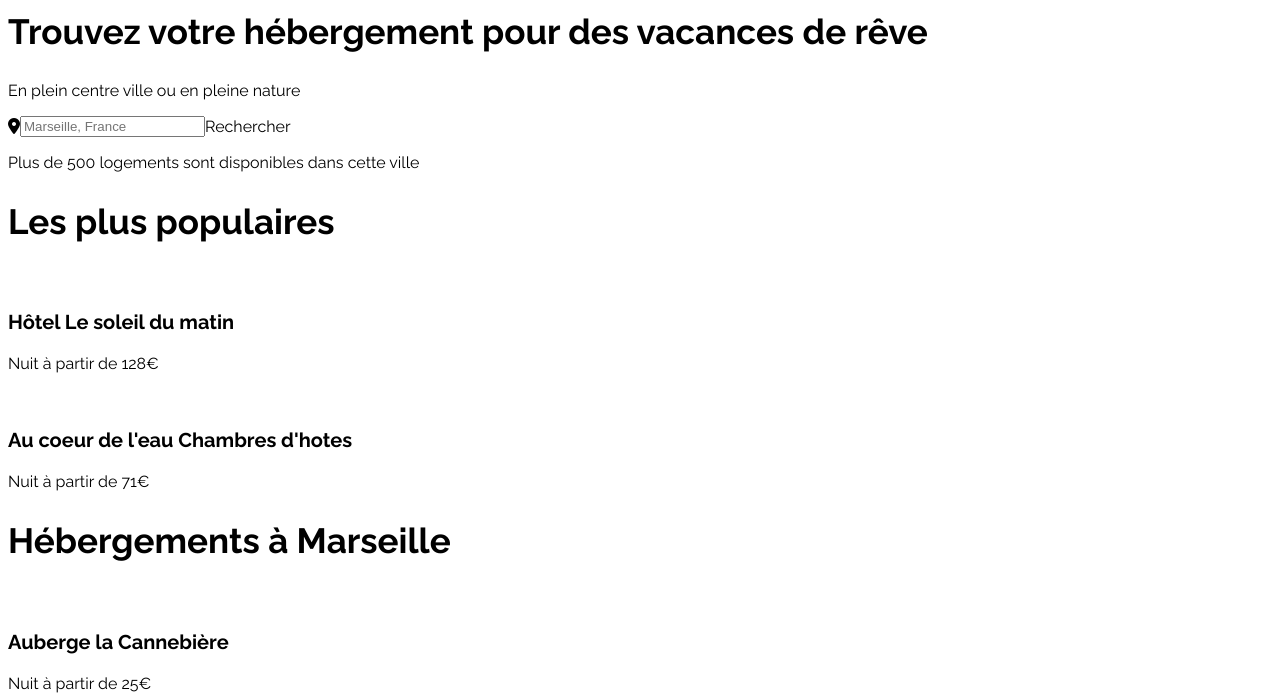
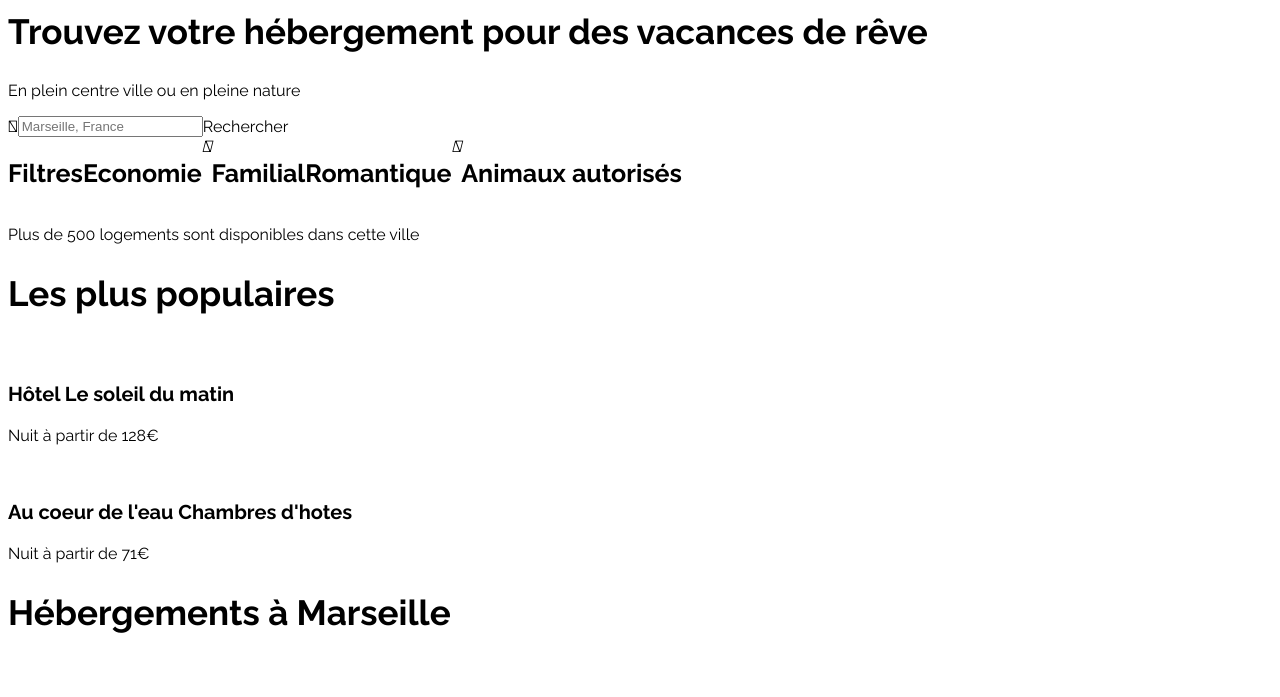
Before and after one commit to Kepoulpe/NicolasMoreno_2_06102021, a plain HTML site: page index.html in a window 1280 px wide. Shown: the part 103-800 px from the top of the page. Drawn offline with Linux system fonts and the light colour scheme.

Commit message:
update filter and flex positioning

```diff
--- a/index.html
+++ b/index.html
@@ -3,10 +3,10 @@
 <head>
     <meta charset="UTF-8">
     <link rel="stylesheet" href="styles.css"/>
+    <link rel="stylesheet" href="https://cdn.jsdelivr.net/npm/@fortawesome/fontawesome-free@5.15.4/css/fontawesome.min.css" integrity="sha384-jLKHWM3JRmfMU0A5x5AkjWkw/EYfGUAGagvnfryNV3F9VqM98XiIH7VBGVoxVSc7" crossorigin="anonymous">
     <meta http-equiv="X-UA-Compatible" content="IE=edge">
     <meta name="viewport" content="width=device-width, initial-scale=1.0">
     <title>Reservia</title>
-    <script src="https://kit.fontawesome.com/c194efece2.js" crossorigin="anonymous"></script>
 </head>
 <body>
   <header>
@@ -32,6 +32,17 @@
         <div><i class="fas fa-map-marker-alt"></i></div>
         <div><input type="search" placeholder="Marseille, France"></div>
         <div>Rechercher</div>
+      </div>
+      <div class="flexFilters">
+        <h2>Filtres</h2>
+        <i></i>
+        <h2>Economie</h2>
+        <i class="fa-solid fa-child"></i>
+        <h2>Familial</h2>
+        <i></i>
+        <h2>Romantique</h2>
+        <i class="fa-solid fa-dog"></i>
+        <h2>Animaux autorisés</h2>
       </div>
       <div>
       <p>Plus de 500 logements sont disponibles dans cette ville</p>
--- a/styles.css
+++ b/styles.css
@@ -67,12 +67,15 @@ a:hover {
     border-top: 1px;
 }
 
-/* HEADER */
+/* header */
 .flexInput {
     display: flex;
     align-items: center;
 }
-
+/* filters */
+.flexFilters {
+display: flex;
+}
 /* media queries for tablets (992 and down)  */
 @media screen and (max-width: 992px) {
 
```
